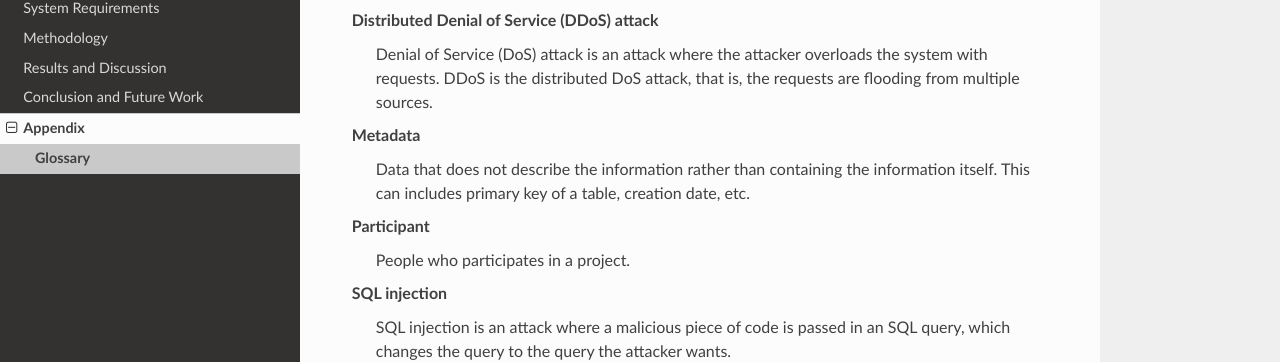
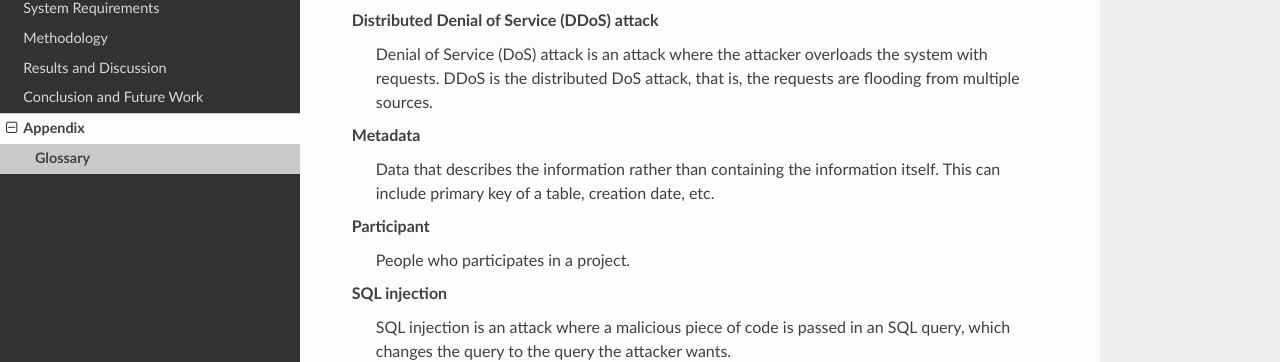
Before and after one commit to Huy-Ngo/acanban, a Sphinx documentation site: the page built from docs/source/appendix/glossary.rst, in a window 1280 px wide and 993 px high. Shown: the part 196-558 px from the top of the window. Built offline with Sphinx 7.4.7 and the Read the Docs theme 2.0.0, drawn with Linux system fonts in a browser that asks for light colours; the version number is read from the project's files by our own code.

Commit message:
Correct sleepy mistakes

```diff
--- a/docs/source/appendix/glossary.rst
+++ b/docs/source/appendix/glossary.rst
@@ -15,8 +15,8 @@ that are used throughout this report:
 
    Metadata
 
-      Data that does not describe the information rather than containing
-      the information itself.  This can includes primary key of a table,
+      Data that describes the information rather than containing
+      the information itself.  This can include primary key of a table,
       creation date, etc.
 
    Participant
```
